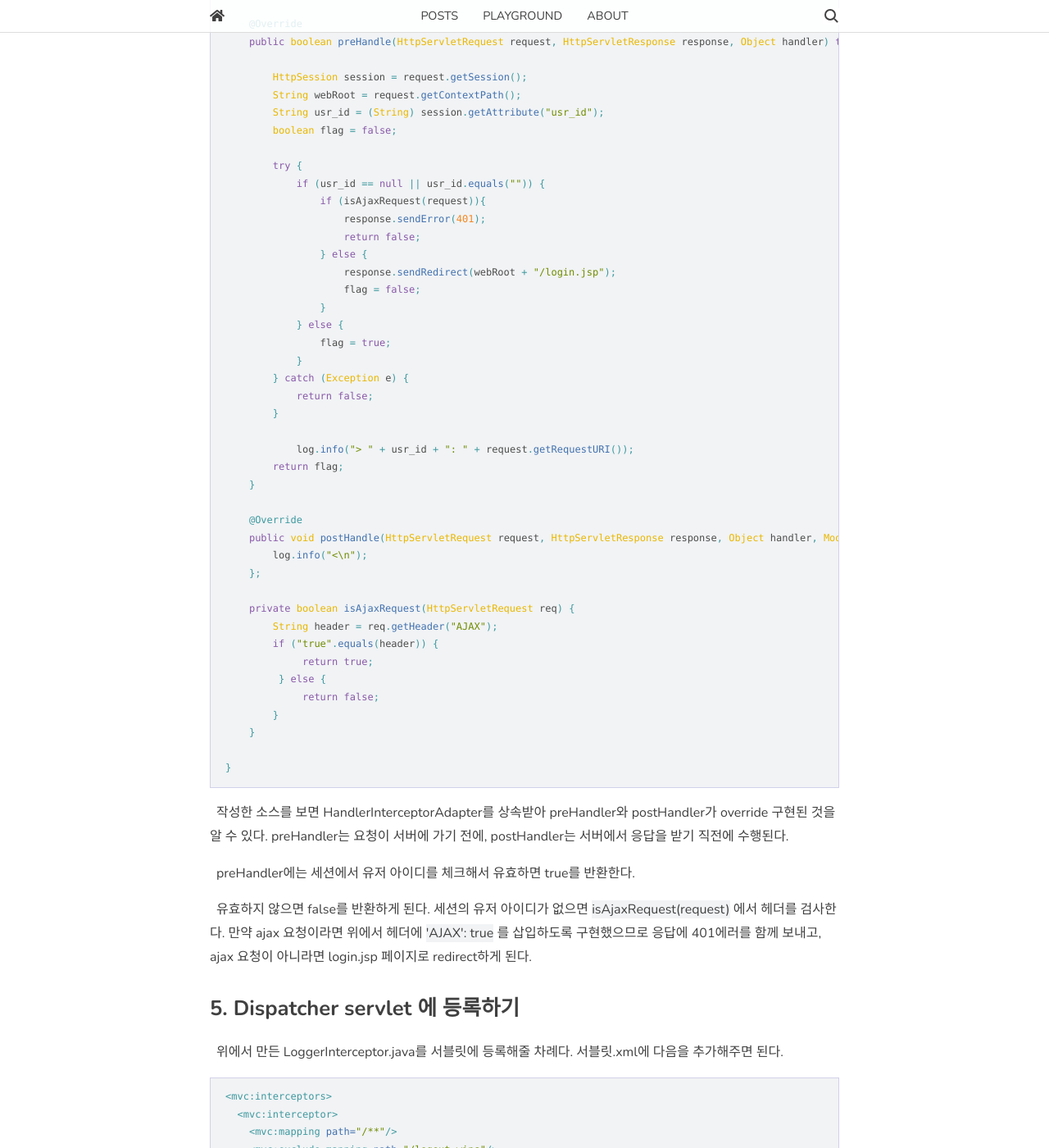
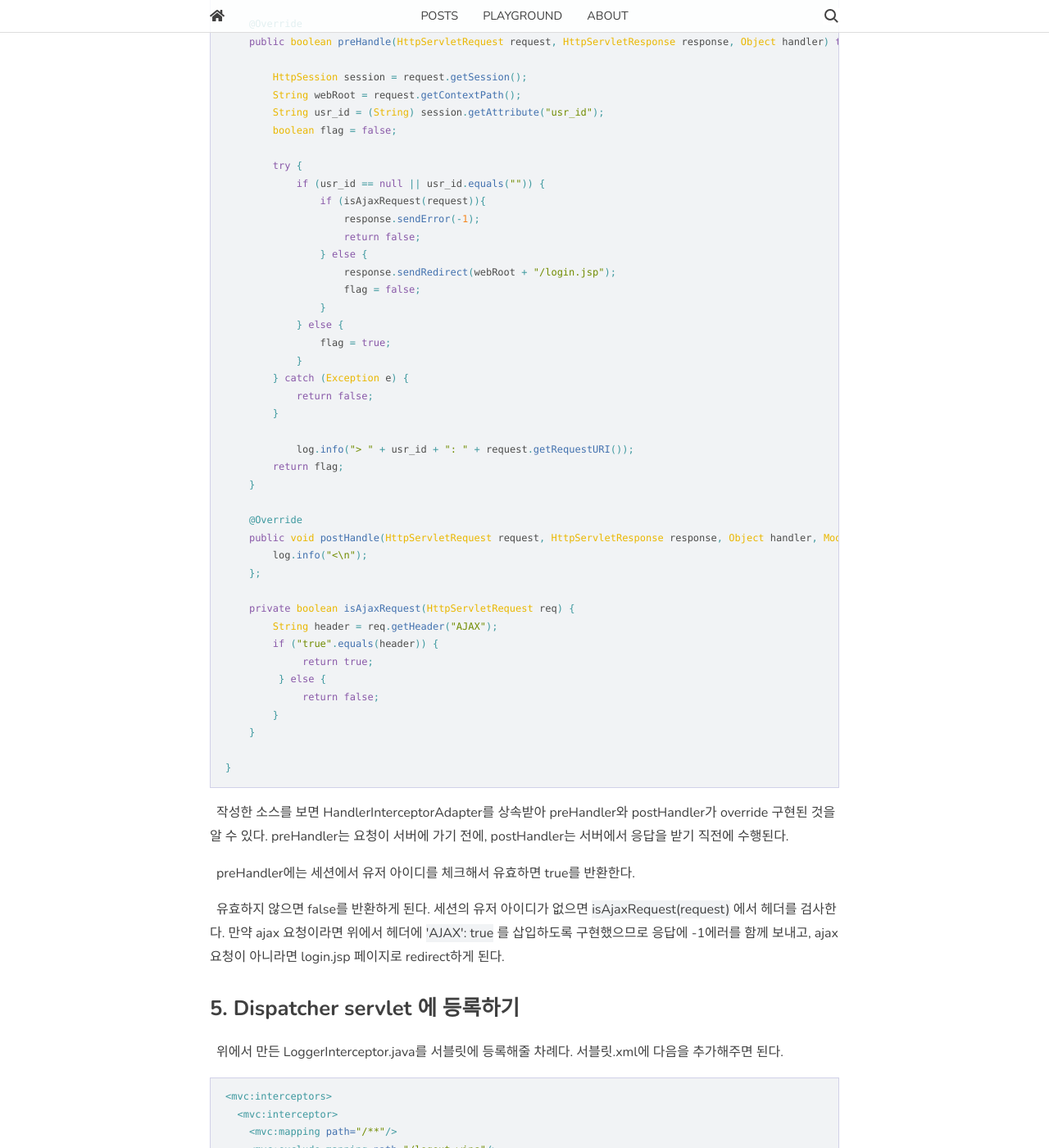
Before and after one commit to daesuni/daesuni.github.io, a Jekyll site: the page built from _posts/2019-05-15-Spring interceptor.md, in a window 1280 px wide and 1400 px high, scrolled down 2335 px. Shown: the whole window at 82% size. Built offline with Jekyll 4.4.1, drawn with Linux system fonts in a browser that asks for light colours; comment, search, counter and statistics services are not loaded; some of the changed text lies outside the part shown.

Commit message:
modify post

```diff
--- a/_posts/2019-05-15-Spring interceptor.md
+++ b/_posts/2019-05-15-Spring interceptor.md
@@ -33,7 +33,7 @@
 
 // ajax 에러처리
 $(document).ajaxError(function(event, request, settings, thrownError) {
-  if (request.status == 401 || request.status == 0) {
+  if (request.status == -1) {
     alert('세션이 종료 되었습니다. 다시 로그인 해주세요.');
     location.href = contextPath + '/login.jsp';
   } else {
@@ -79,7 +79,7 @@
         try {
         	if (usr_id == null || usr_id.equals("")) {
                 if (isAjaxRequest(request)){
-                    response.sendError(401);
+                    response.sendError(-1);
                     return false;
                 } else {
                     response.sendRedirect(webRoot + "/login.jsp");
@@ -118,7 +118,7 @@
 
 preHandler에는 세션에서 유저 아이디를 체크해서 유효하면 true를 반환한다.
 
-유효하지 않으면 false를 반환하게 된다. 세션의 유저 아이디가 없으면 `isAjaxRequest(request)` 에서 헤더를 검사한다. 만약 ajax 요청이라면 위에서 헤더에 `'AJAX': true` 를 삽입하도록 구현했으므로 응답에 401에러를 함께 보내고, ajax 요청이 아니라면 login.jsp 페이지로 redirect하게 된다.
+유효하지 않으면 false를 반환하게 된다. 세션의 유저 아이디가 없으면 `isAjaxRequest(request)` 에서 헤더를 검사한다. 만약 ajax 요청이라면 위에서 헤더에 `'AJAX': true` 를 삽입하도록 구현했으므로 응답에 -1에러를 함께 보내고, ajax 요청이 아니라면 login.jsp 페이지로 redirect하게 된다.
 
 ### 5. Dispatcher servlet 에 등록하기
 
```
